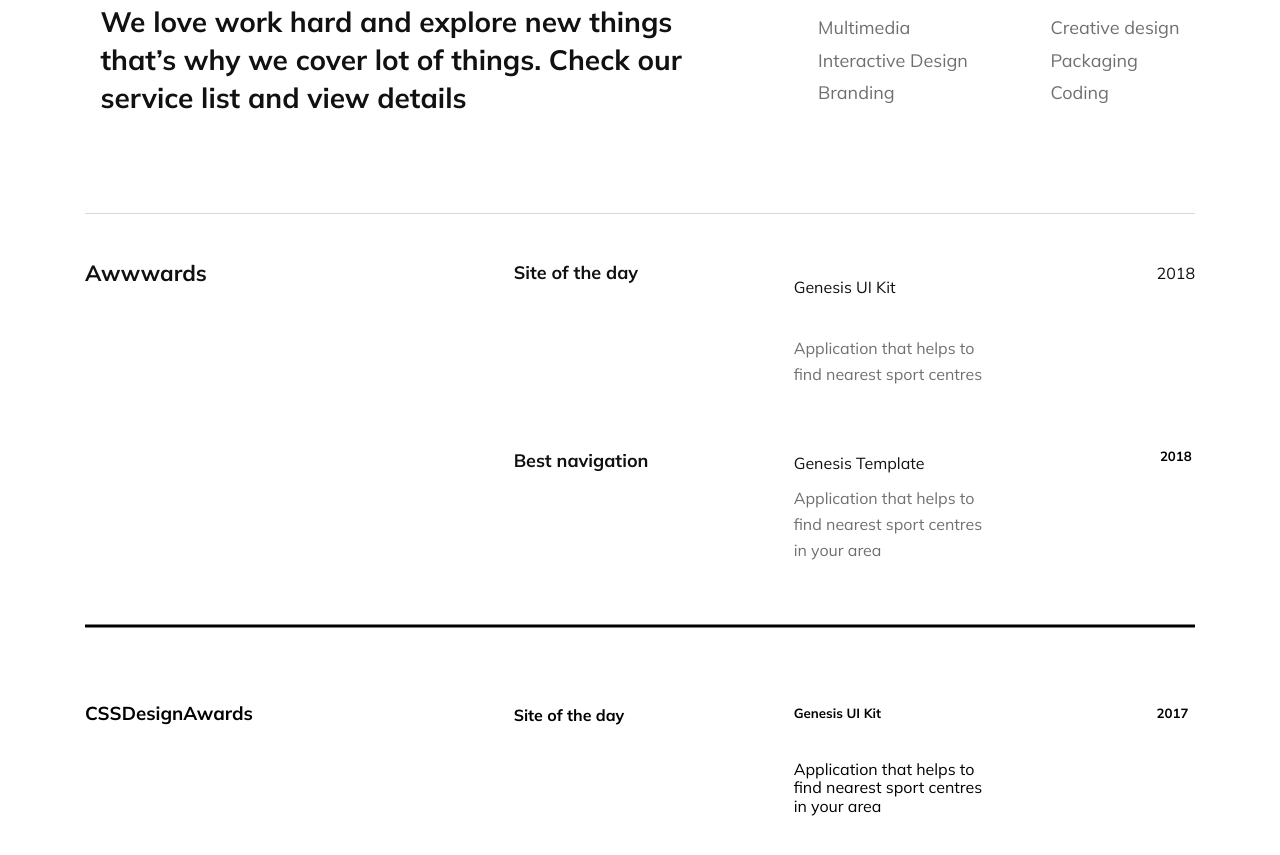
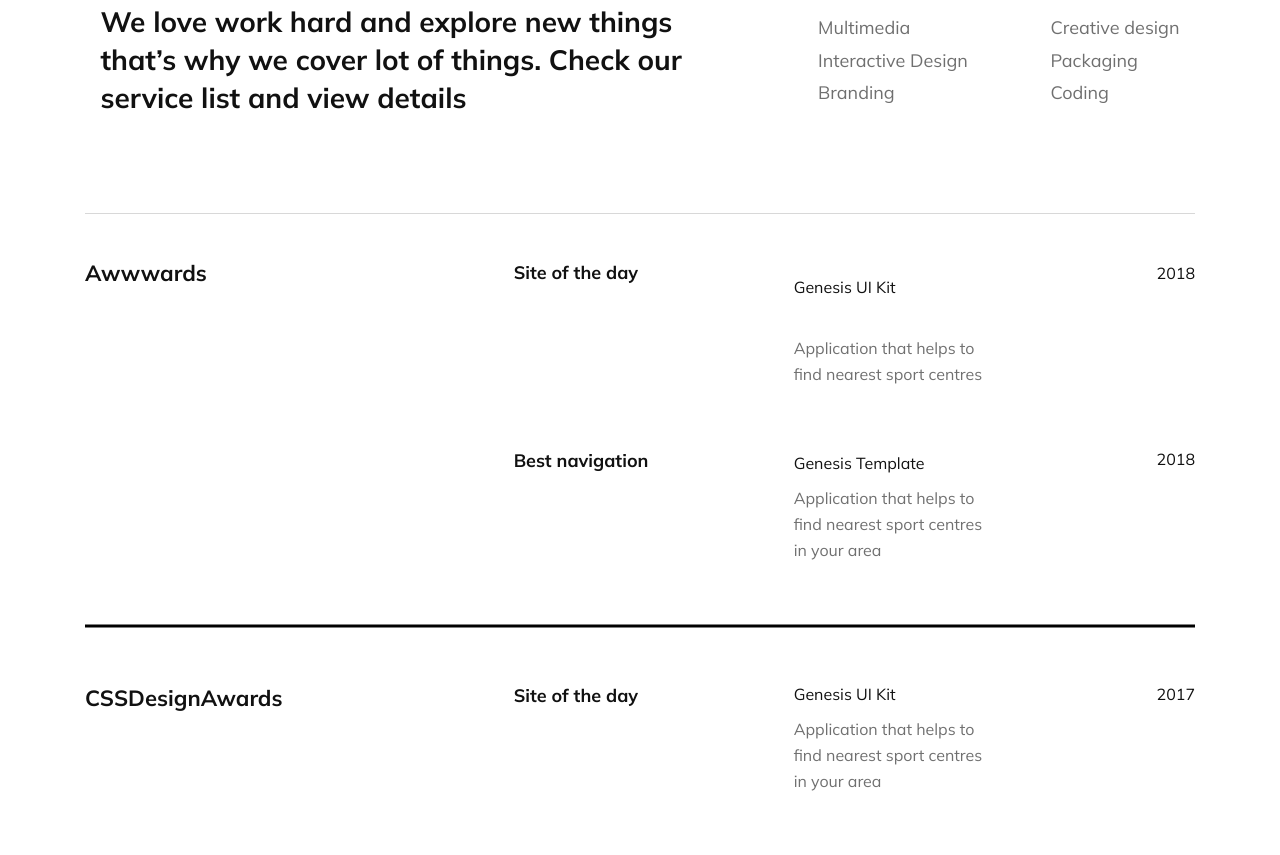
Before and after one commit to reevcrona/Assignment-lesson-11, a plain HTML site: page index.html in a window 1280 px wide. Shown: the part 2457-3312 px from the top of the page. Drawn offline with Linux system fonts and the light colour scheme.

Commit message:
added css for row three on awards section

```diff
--- a/styles/_awards.scss
+++ b/styles/_awards.scss
@@ -147,16 +147,32 @@
         margin: 0;
         align-self: start;
         justify-self: center;
-
+        font-style: normal;
+        font-weight: 400;
+        font-size: 16px;
+        line-height: 20px;
+        color: #111111;
     }
 
     .two-one{
         grid-area: 5/1/5/3;
         align-self: start;
+        margin: 0;
+        font-style: normal;
+        font-weight: 700;
+        font-size: 22px;
+        line-height: 28px;
+        color: #111111;
     }
     .two-two{
         grid-area: 5/5/5/7;
         align-self: start;
+        margin: 0;
+        font-style: normal;
+        font-weight: 700;
+        font-size: 18px;
+        line-height: 23px;
+        color: #111111;
     }
     .three-four-two-container {
         grid-area: 5/7/7/10;
@@ -168,10 +184,35 @@
 
        justify-self:center;
        align-self: start;
+       text-align: start;
 
+    }
+    .two-three{
+        margin: 0;
+        font-style: normal;
+        font-weight: 400;
+        font-size: 16px;
+        line-height: 20px;
+        color: #111111;
+    }
+    .two-four{
+        margin: 0;
+        font-style: normal;
+        font-weight: 400;
+        font-size: 16px;
+        line-height: 26px;
+        color: #111111;
+        mix-blend-mode: normal;
+        opacity: 0.6;
     }
     .two-five{
         grid-area: 5/11/5/-1;
+        margin: 0;
         align-self: start;
+        font-style: normal;
+        font-weight: 400;
+        font-size: 16px;
+        line-height: 20px;
+        color: #111111;
     }
 }
```
Also changed, not shown: styles/index.css, 1 other file.
